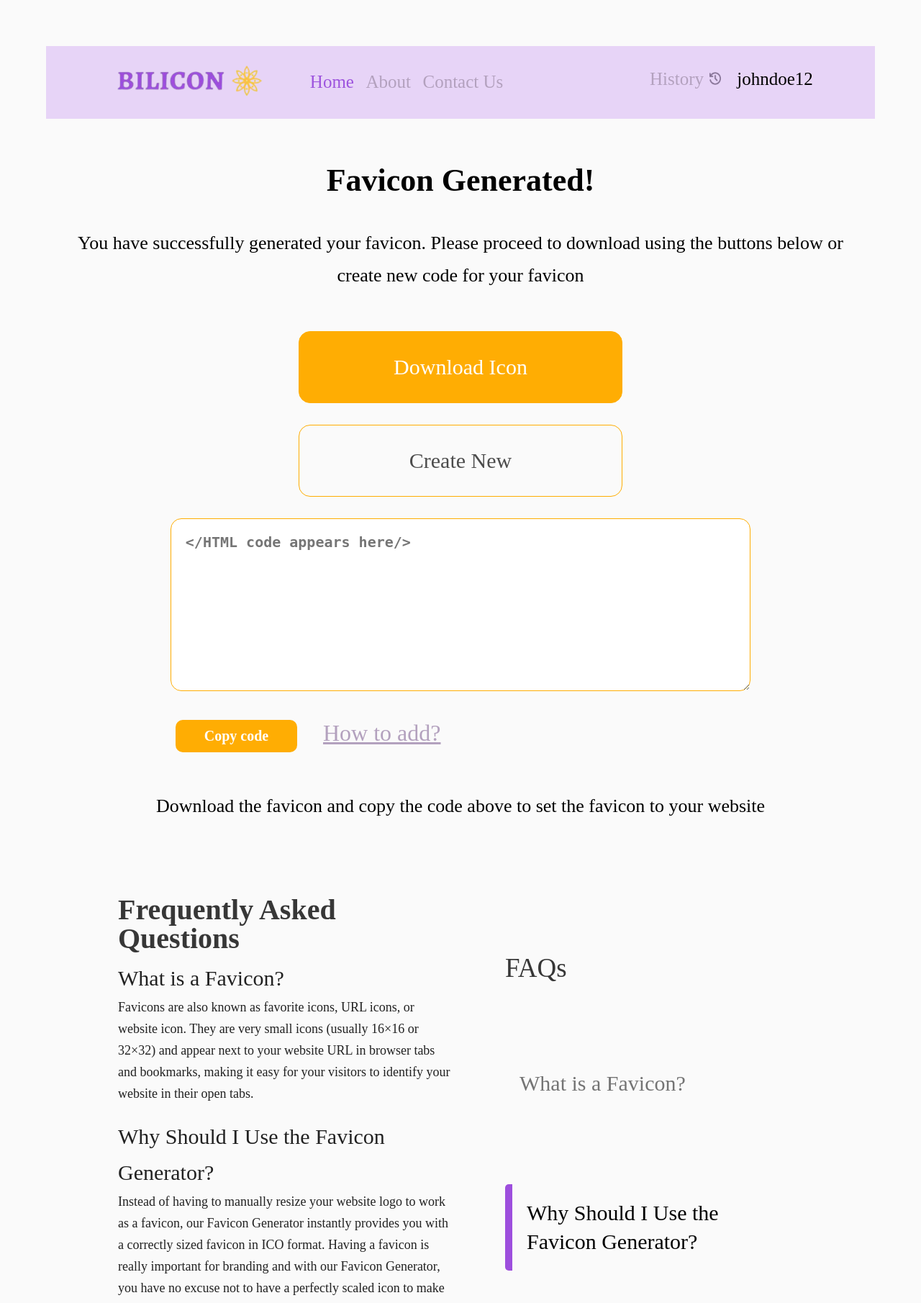
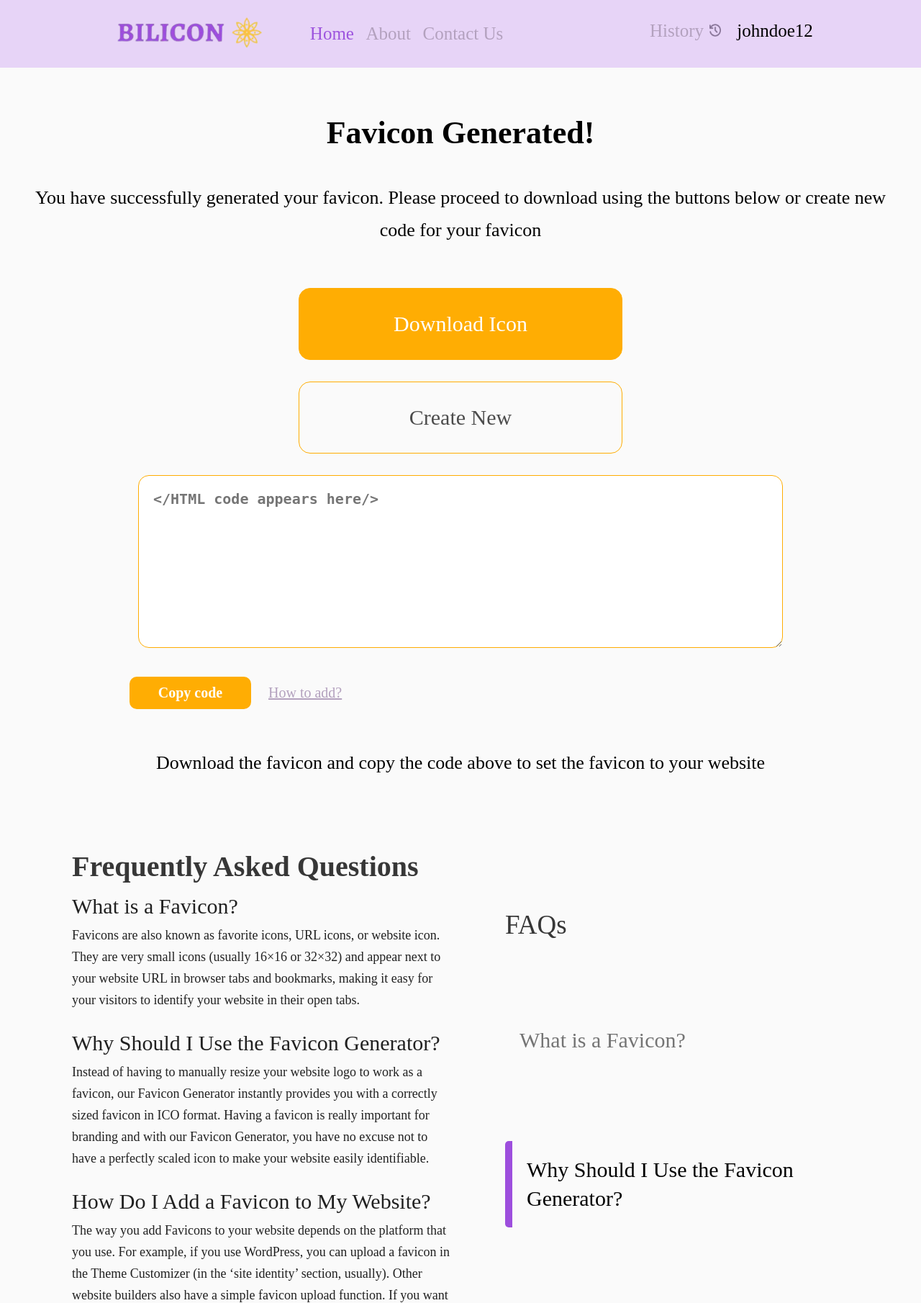
Before and after one commit to zuri-training/Team-Spoonbill2, a web app: file Public/completion.html in a window 1280 px wide. Shown: the top 1810 px of the page at 72% size. Run offline with its HTML, style and script files only (its server is not run), Linux system fonts and the light colour scheme; some libraries are stand-ins or nearby versions.

Commit message:
made changes to the header section

```diff
--- a/Public/css/completion.css
+++ b/Public/css/completion.css
@@ -8,9 +8,7 @@
 body{
     background: #FAFAFA;
     width: 100%;
-    padding: 5%;
     max-height: 100%;
-    margin: auto;
 }
 
 /* navigation */
@@ -20,7 +18,6 @@
     align-items: center;
     background: #E7D4F7;
     color: #fff;
-    padding: 0.2em;
 
 }
 
@@ -203,6 +200,10 @@
     margin-left: 180px;
 }
 
+.copybtn a{
+    font-size: 20px;
+}
+
 .box{
     max-width: 100%;
     display: grid;
@@ -298,7 +299,7 @@
 
 .boxes {
     width: 100%;
-    margin-left: 20px;
+    margin-left: 100px;
     padding-left: 20px;
 }
 
```
